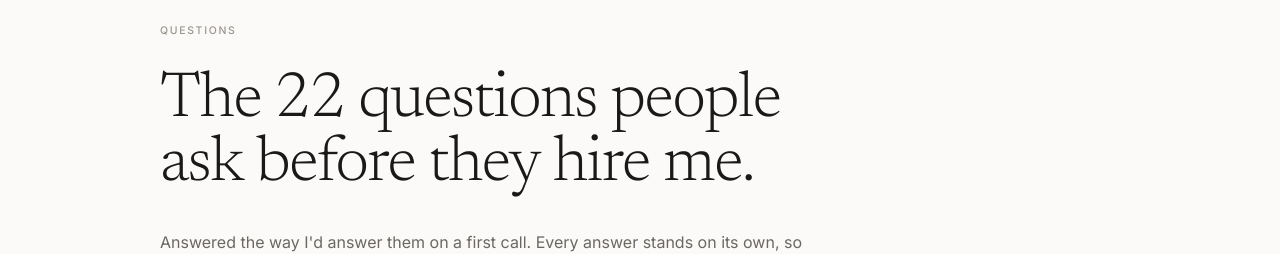
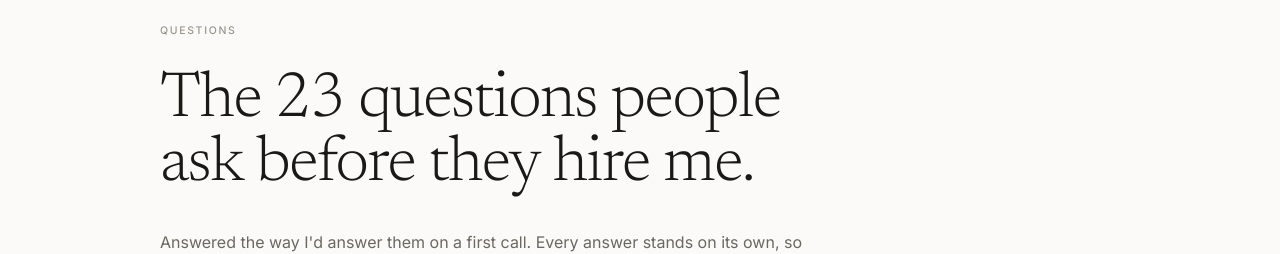
Before and after one commit to neelythomson/neelythomson-site, a Next.js app: page /faq in a window 1280 px wide. Shown: the part 142-396 px from the top of the page. Built offline with nearby package versions, Linux system fonts and the light colour scheme.

Commit message:
FAQ: handoff, Diagnostic, operator, stack-gap entry, no Kindling

```diff
--- a/src/app/faq/page.tsx
+++ b/src/app/faq/page.tsx
@@ -52,7 +52,7 @@ const groups: Group[] = [
       {
         q: "Who is Neely Thomson?",
         a: [
-          "I'm a fractional CMO and marketing systems architect based in Atlanta. I spent twenty years leading B2B SaaS and fintech marketing teams, most recently four years as VP & Head of Marketing at a B2B fintech payments company, where I led a company-wide AI marketing transformation, served as interim sales leader, and helped execute the sale when the company was acquired in 2026. I also build Kindling, an AI marketing teammate for very small teams.",
+          "I'm a fractional CMO and marketing systems architect based in Atlanta. I spent twenty years leading B2B SaaS and fintech marketing teams, most recently four years as VP & Head of Marketing at a B2B fintech payments company, where I led a company-wide AI marketing transformation, served as interim sales leader, and helped execute the sale when the company was acquired in 2026.",
         ],
       },
     ],
@@ -84,7 +84,7 @@ const groups: Group[] = [
       {
         q: "Why a fixed-scope build instead of a retainer?",
         a: [
-          "Because a retainer pays the consultant for staying, and a build pays them for finishing. On a retainer, the systems tend to live in the consultant's head and leave when they do. In a build, every system passes through a three-rep handoff and ends up in your tools, documented, run by your person. I'm always trying to work myself out of a job, because I don't think a permanent fractional CMO is healthy for a marketing team.",
+          "Because a retainer pays the consultant for staying, and a build pays them for finishing. On a retainer, the systems tend to live in the consultant's head and leave when they do. In a build, every system ends up in your tools, documented, run by your person. I'm always trying to work myself out of a job, because I don't think a permanent fractional CMO is healthy for a marketing team.",
         ],
       },
     ],
@@ -95,38 +95,38 @@ const groups: Group[] = [
       {
         q: "What is the Diagnostic?",
         a: [
-          "The Diagnostic is a two-week, $7,500 marketing audit that starts every engagement. It covers the marketing and funnel audit, ICP definition and pipeline math, the five metrics worth judging everything by, and a prioritized build order, written down. Your side commits about six hours of interviews.",
-          "At the end you have a written plan. If we go on to build, the $7,500 comes off the price. If we don't, the plan is yours to run yourself or hand to anyone you like, and some people do exactly that.",
+          "The Diagnostic is a two-week, $7,500 audit that starts every engagement. I go through your stack, the funnel and unit economics by business unit, the last ninety days of marketing requests, and up to eight interviews across marketing, sales, and the business owners. Your side commits about six hours of interviews and read-only access to your systems.",
+          "At the end you have three things: a findings document ranked by impact on pipeline, a board one-pager, and a scoped, priced proposal for the build. If we go on to build, the $7,500 comes off the price. If we don't, the findings are yours to run yourself or hand to anyone you like, and some people do exactly that.",
         ],
       },
       {
         q: "What happens in the ninety days?",
         a: [
-          "Four phases. Diagnose (weeks one and two): audit, ICP, positioning brief, pipeline math, and your operator gets named. Architect (weeks three to five): brand system, messaging architecture, channel bets written as hypotheses, the scoring model, routing rules, the marketing and sales SLA, and the data architecture underneath. Build (weeks six to ten): the systems go live, each through the three-rep cycle. Hand off (weeks eleven to thirteen): your operator runs the engine unaided, runbooks recorded. Then I sit on your Monday call for four more weeks, silent unless asked.",
+          "Four phases. Diagnose (weeks one and two): the audit, and your operator gets named or the role gets scoped. Architect (weeks three to five): lead definitions and the SLA, a one-page go-to-market per business unit, messaging architecture and brand system, the brief template and quality bar, channel and conference tiering. Build (weeks six to ten): scoring and routing live in your CRM, the intake queue live, the AI libraries built in the tools you own, the scoreboard wired to real data. I build each system with your operator beside me and run the weekly plan while we do. Hand off (weeks eleven to thirteen): your operator runs the engine, runbooks written, walkthroughs recorded. Then four more weeks on your Monday call.",
         ],
       },
       {
-        q: "What is the three-rep handoff?",
+        q: "How does the handoff work?",
         a: [
-          "Every system I build goes through the same cycle. I build the first version live while your operator watches, screen recorded. Your operator builds the second version and I review it before it ships. Your operator builds the third version alone and I review it afterward. A system isn't finished until someone on your team has done it three times. It's the reason the engine still works six months after I leave.",
+          "I build every system in your tools with your operator beside me, and I run the weekly plan during the build so the cadence is a habit before it's theirs. Each system ships with a written procedure: what it does, when it runs, how to change it safely, and how to tell when it's broken. In the last three weeks your operator runs the engine and I review. After the ninety days I stay on your Monday call for four more weeks, and the Advisory Seat is there if you want a hand on the wheel after that.",
         ],
       },
       {
         q: "What does my team have to commit?",
         a: [
-          "One named operator, and their time. About six hours of interviews in the Diagnostic, four hours a week in Architect, six hours a week in Build, and four hours a week in Hand off. The operator is usually a marketing manager, a marketing ops person, or a sharp generalist. Without one, there's nothing to hand over, so I don't start engagements that don't have one.",
+          "One named operator, and their time. About six hours of interviews in the Diagnostic, four hours a week in Architect, six hours a week in Build, and four hours a week in Hand off. The operator is usually a marketing manager, a marketing ops person, or a sharp generalist. If a team doesn't have that person yet, scoping or hiring the role is a Diagnostic output, and nothing ships for that team until they exist.",
         ],
       },
       {
         q: "What do we keep when it ends?",
         a: [
-          "Six working artifacts, in your own tools. The Engine Doc (ICP, channel bets with kill and scale criteria, and a decision log). The Messaging Kit (category narrative, value proposition, messaging by segment and persona, proof points, objection handling, voice guidelines). The Pipeline Model and Scoreboard (funnel stages, five metrics with owners, a dashboard wired to real data, a budget model). The Systems Spec (sequences, scoring model, routing rules, CRM field architecture, the SLA). Documented processes for every workflow. And the Weekly Loop plus a 30/60/90 runbook for your operator.",
+          "Six working artifacts, in your own tools. The Engine Doc (ICP and subsegmentation, the one-page go-to-market per business unit, channel bets with kill and scale criteria, and a decision log). The Messaging Kit (category narrative, value proposition, messaging by segment and persona, proof points, objection handling, voice guidelines, brand system and creative direction). The Pipeline Model and Scoreboard (funnel stages, five metrics with owners, a dashboard wired to real data, pipeline per dollar by channel, and the board one-pager). The Systems Spec (sequences, scoring model, routing rules, CRM field architecture, the intake queue, the SLA). Documented processes for every workflow, including the brief template and quality bar. And the Weekly Loop plus a 30/60/90 runbook for your operator.",
         ],
       },
       {
         q: "What is the Advisory Seat?",
         a: [
-          "The Advisory Seat is an optional monthly arrangement, roughly ten hours a month, scoped per client. It covers a monthly read of the scoreboard, kill and scale calls on live channel bets, and being on call for whoever runs marketing, usually your operator. Strategy and systems only, no production work. Some clients take it after a build; some take it on its own because they already have an operator and need the judgment, not the plumbing.",
+          "The build has a fixed end date. The engagement doesn't have to. The Advisory Seat is an optional monthly arrangement, roughly ten hours a month, scoped per client. It covers a monthly read of the scoreboard, kill and scale calls on live channel bets, and being on call for whoever runs marketing, usually your operator. Strategy and systems only, no production work. Some clients take it after a build; some take it on its own because they already have an operator and need the judgment, not the plumbing.",
         ],
       },
     ],
@@ -168,7 +168,14 @@ const groups: Group[] = [
       {
         q: "Can you help us with the AI tools we just bought?",
         a: [
-          "That's one of the most common reasons companies call. The tools are live (Copy.ai, Jasper, Canva, HubSpot's AI features, whichever landed last quarter) and the output looks the same as before, or worse, because there's no process around them and no internal owner. I build the process: a prompt and template library built from your messaging framework, brand guardrails in the design tools, a review path that legal can live with, and a named person who owns it. I don't write the content the tools produce.",
+          "That's one of the most common reasons companies call. The tools are live (Copy.ai, Jasper, Canva, HubSpot's AI features, whichever landed last quarter) and the output looks the same as before, or worse, because there's no process around them and no internal owner. I build the process: a brief template every piece of work starts from, a scheduled subject-matter-expert step so accuracy isn't a favor, a prompt and template library built from your messaging framework, brand guardrails in the design tools, a written quality bar, a review path that legal can live with, and a named person who owns it. I don't write the content the tools produce.",
+        ],
+      },
+      {
+        q: "What if our CRM or automation platform can't do this?",
+        a: [
+          "The Diagnostic answers that first: can the engine be built in what you already have? Three outcomes. If the stack is sufficient, configuration is the build and the fixed fee covers it. If it needs an add-on (an attribution layer, intent data, a tier that can score and route), the recommendation lands in the readout with the annual cost and the build-in-what-exists alternative beside it; you buy it in your name, billed by the vendor, and the build fee doesn't change. If it needs a foundational replacement, a CRM or automation migration, that's never absorbed into the fixed fee: it's a separately priced addendum or a phase zero handled by an implementation partner I refer, with the build starting after.",
+          "I don't resell software and I don't take vendor commissions, so the recommendation is clean.",
         ],
       },
     ],
@@ -179,7 +186,7 @@ const groups: Group[] = [
       {
         q: "Do you work remotely?",
         a: [
-          "Yes. I'm in Atlanta and work with clients across the US. The Diagnostic is entirely remote. During the build, the three-rep handoff happens over screen-share and recording, which is better than in person because your operator keeps the recording.",
+          "Yes. I'm in Atlanta and work with clients across the US. The Diagnostic is entirely remote. During the build, we work over screen-share, and your operator keeps the recordings.",
         ],
       },
       {
```
